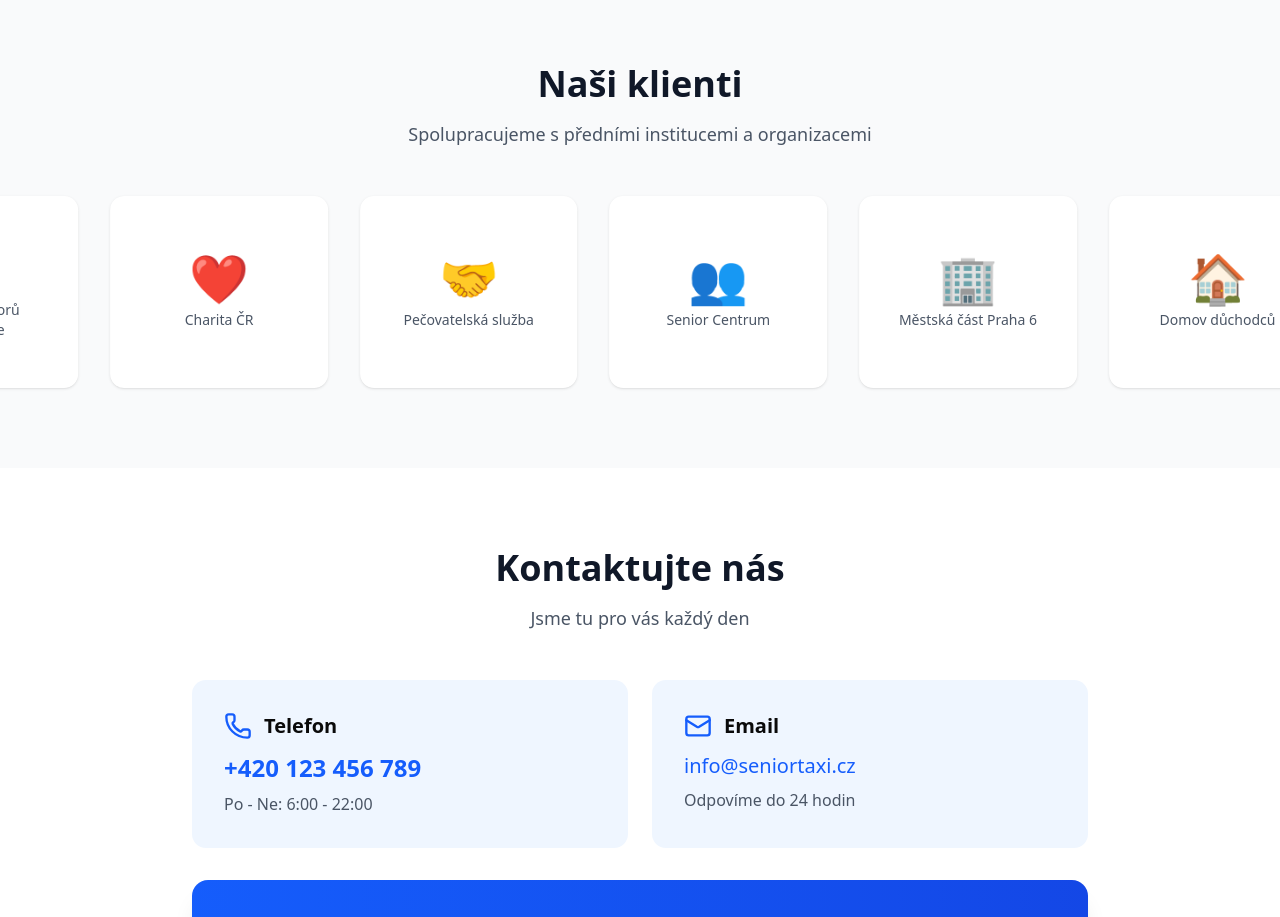
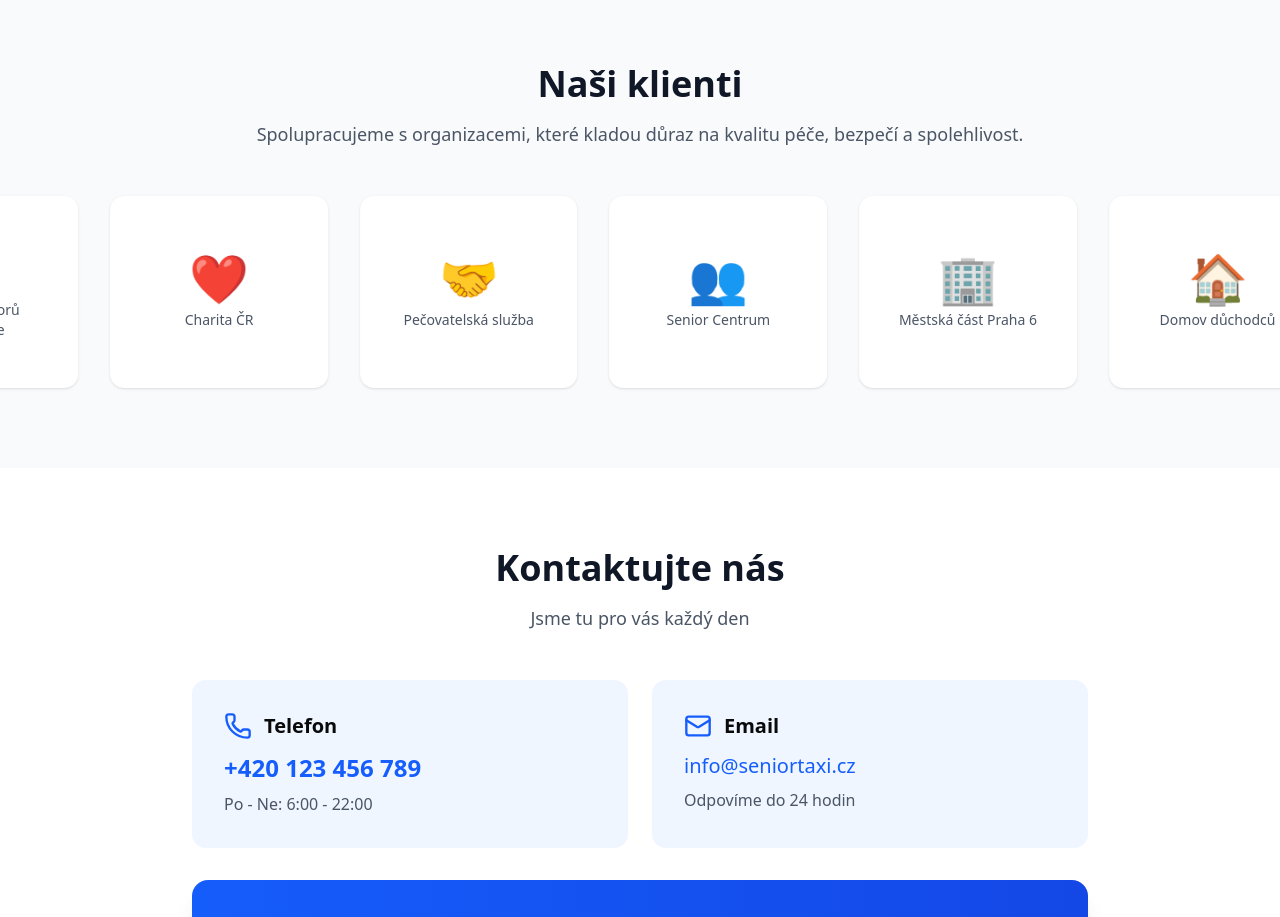
Before and after one commit to Agillis24/senior_taxi, a React (Vite) app: page / in a window 1280 px wide. Shown: the part 2140-3057 px from the top of the page. Built offline with nearby package versions, Linux system fonts and the light colour scheme.

Commit message:
Update client description for clarity and emphasis

```diff
--- a/src/components/Clients.tsx
+++ b/src/components/Clients.tsx
@@ -40,7 +40,7 @@ export function Clients() {
             Naši klienti
           </h2>
           <p className="text-lg text-gray-600 max-w-3xl mx-auto">
-            Spolupracujeme s předními institucemi a organizacemi
+            Spolupracujeme s organizacemi, které kladou důraz na kvalitu péče, bezpečí a spolehlivost.
           </p>
         </div>
 
```
